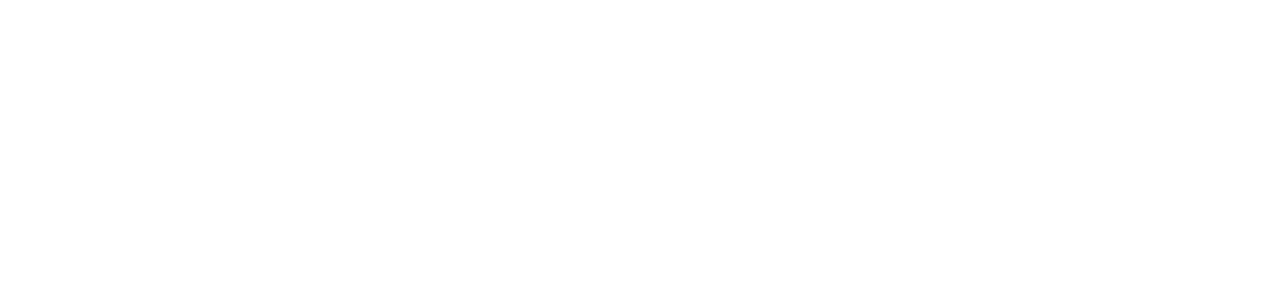
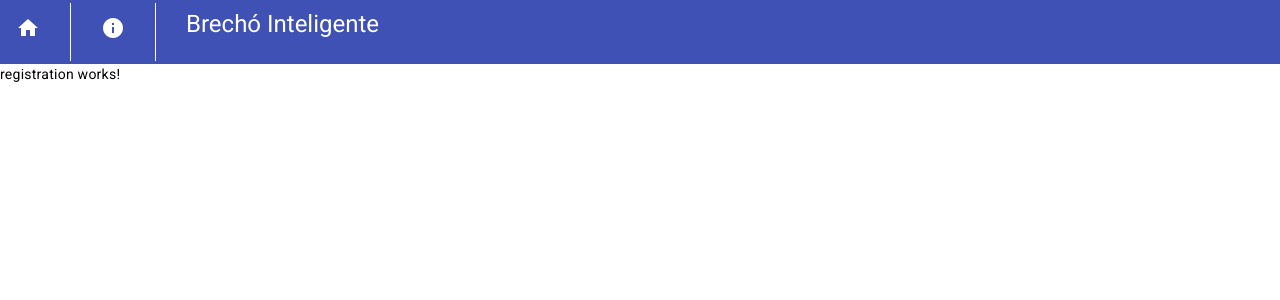
Before and after one commit to luizgnclvs/ia-final-project, an Angular app in the folder ia-front/: page /cadastro in a window 1280 px wide. Before the commit this address led to /. Shown: the top 300 px of the page. Built offline with nearby package versions, Linux system fonts and the light colour scheme.

Commit message:
Adicionado componente de cadastro e redirecionamento da aplicação

```diff
--- a/ia-front/src/app/components/image-input/image-input.component.ts
+++ b/ia-front/src/app/components/image-input/image-input.component.ts
@@ -1,4 +1,6 @@
-import { Component } from '@angular/core';
+import { Component, OnInit } from '@angular/core';
+import { Router } from '@angular/router';
+import { RNNResponse } from 'src/app/models/rnn-response';
 import { ImageStoreService } from 'src/app/stores/image.store.service';
 
 @Component({
@@ -10,6 +12,7 @@
 	displayName: string = '';
 	displayCondition: boolean = false;
 	file: File | undefined;
+	response: RNNResponse | undefined;
 
 	constructor(private imageStore: ImageStoreService) {}
 
--- a/ia-front/src/app/components/navbar/navbar.component.html
+++ b/ia-front/src/app/components/navbar/navbar.component.html
@@ -3,7 +3,7 @@
 		<mat-icon fontIcon="home" />
 	</a>
 	<mat-divider vertical="true" />
-	<a routerLink="about">
+	<a routerLink="sobre">
 		<mat-icon fontIcon="info" />
 	</a>
 	<mat-divider vertical="true" />
--- /dev/null
+++ b/ia-front/src/app/pages/home/home.component.css
@@ -0,0 +1,11 @@
+h1 {
+	text-align: center;
+	margin: 30px 0 25px;
+	font-size: 2rem;
+}
+
+p {
+	text-align: center;
+	font-size: 1.15rem;
+	margin: 20px 50px;
+}
--- /dev/null
+++ b/ia-front/src/app/pages/home/home.component.html
@@ -0,0 +1,4 @@
+<h1>Atualize nosso catálogo!</h1>
+<p>O Brechó Inteligente é um site inovador que torna a experiência de brechós online mais fácil e eficiente</p>
+<p>Ao fazer o upload de uma foto de uma peça de roupa, o sistema automaticamente identifica o tipo de roupa, e redireciona o usuário à página de cadastro ideal para sua peça de roupa.</p>
+<app-image-input />
--- /dev/null
+++ b/ia-front/src/app/pages/home/home.component.ts
@@ -0,0 +1,40 @@
+import { Component, OnDestroy, OnInit } from '@angular/core';
+import { Router } from '@angular/router';
+import { Subscription } from 'rxjs';
+import { RNNResponse } from 'src/app/models/rnn-response';
+import { ImageStoreService } from 'src/app/stores/image.store.service';
+
+@Component({
+	selector: 'app-home',
+	templateUrl: './home.component.html',
+	styleUrls: ['./home.component.css']
+})
+export class HomeComponent implements OnInit, OnDestroy {
+	subscriptions: Array<Subscription> = new Array<Subscription>();
+	response: RNNResponse | undefined;
+
+	constructor(
+		private imageStore: ImageStoreService,
+		private router: Router
+	) {}
+
+	ngOnInit(): void {
+		this.subscriptions.push(
+			this.imageStore.ResponseSubject$.subscribe(
+				response => {
+					this.response = response;
+					this.triggerResponseNavigation();
+				}
+		));
+	}
+
+	ngOnDestroy(): void {
+		this.subscriptions.forEach(subscription => subscription.unsubscribe());
+	}
+
+	triggerResponseNavigation(): void {
+		const type = this.response?.type;
+
+		if (type) this.router.navigate(['/cadastro']);
+	}
+}
--- /dev/null
+++ b/ia-front/src/app/pages/registration/registration.component.html
@@ -0,0 +1 @@
+<p>registration works!</p>
```
Also changed, not shown: ia-front/src/app/app-routing.module.ts (+8 -3 lines), ia-front/src/app/app.module.ts (+15 -10 lines), ia-front/src/app/pages/registration/registration.component.ts (added, +10 -0 lines), ia-front/src/app/pages/registration/registration.component.css (added), 2 other files (tests, documents, lock files or other folders).
